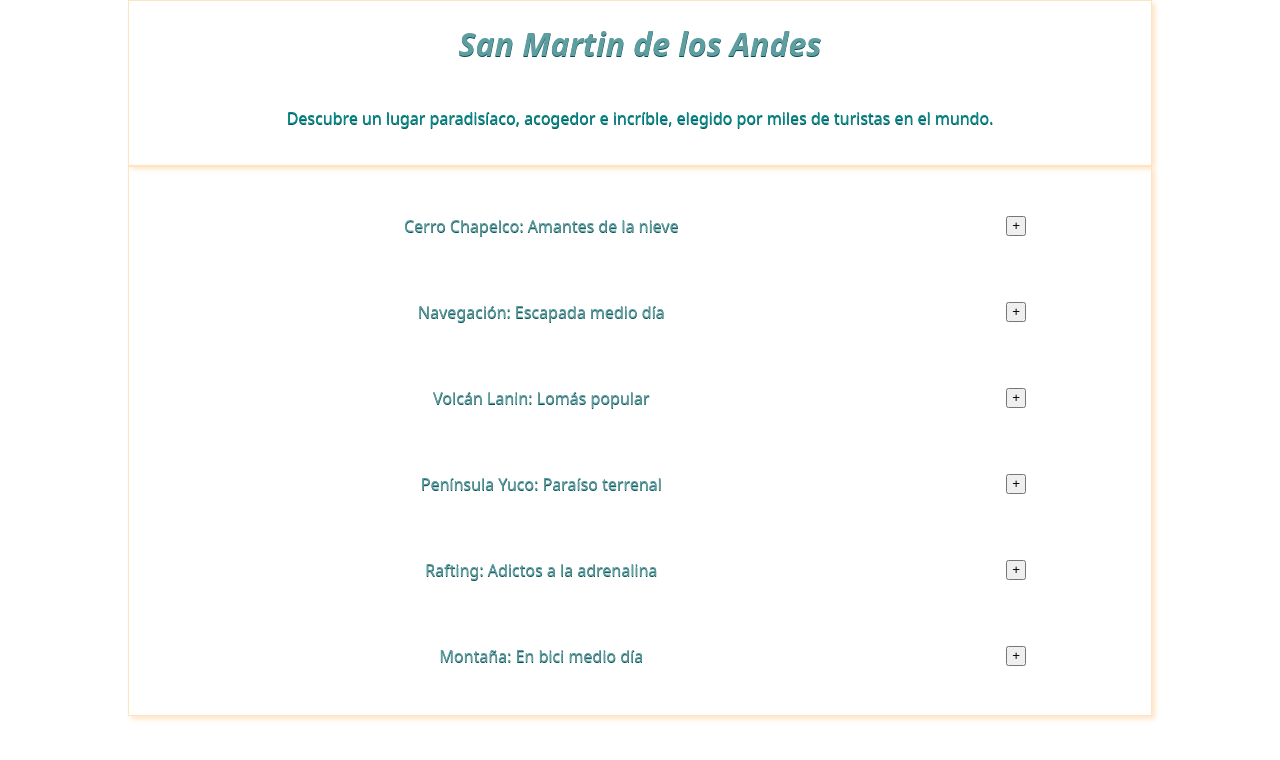
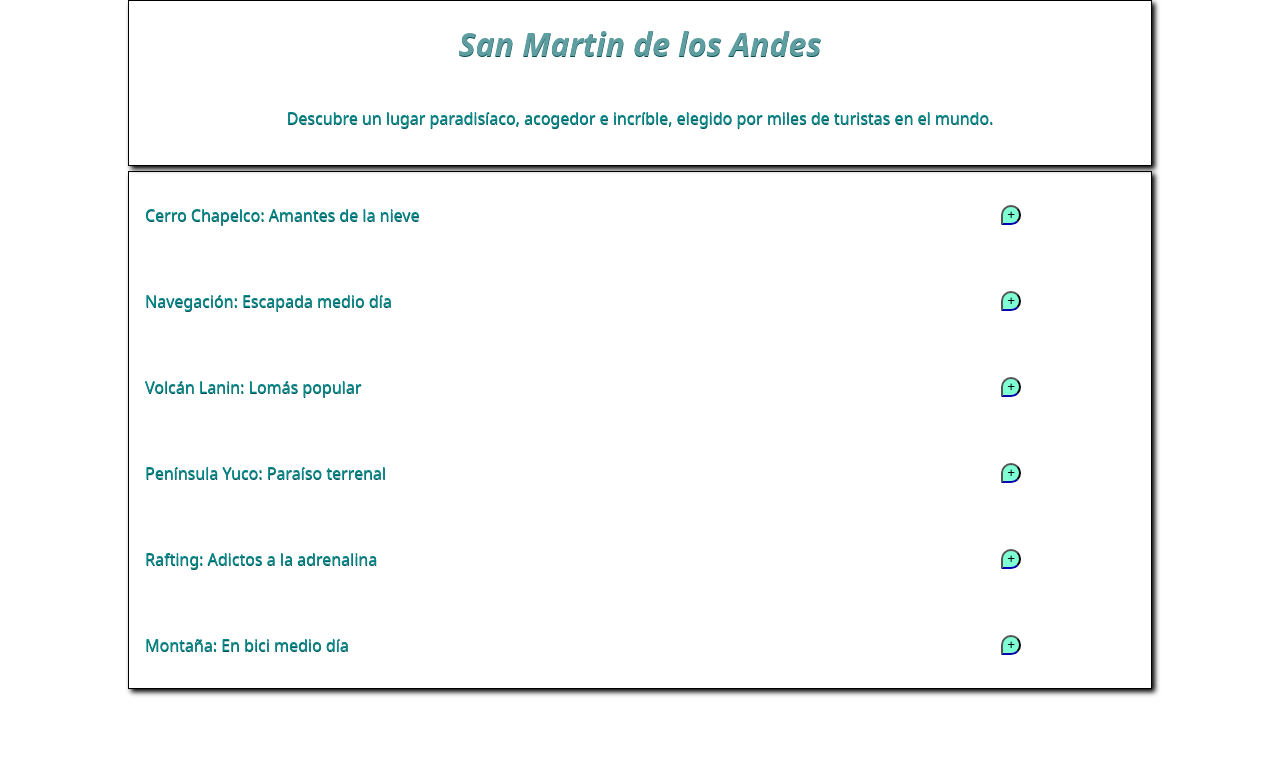
Before and after one commit to skarletswd/ProyectoFinalJavaScriptTP2, a plain HTML site: page index.html in a window 1280 px wide. Drawn offline with Linux system fonts and the light colour scheme; a web font is replaced by a local one.

Commit message:
mas estetico

```diff
--- a/css/style.css
+++ b/css/style.css
@@ -23,8 +23,9 @@ header {
     /* justify-content: stretch; */
     align-items: center;
     border: solid .2px;
-    border-color: bisque;
-    box-shadow: 3px 3px 5px bisque;
+    border-color: black;
+    box-shadow: 3px 3px 5px black;
+    margin-bottom: 5px;
 }
 
 h1 {
@@ -34,19 +35,25 @@ h1 {
     text-shadow: .2px 1px rgb(8, 79, 82);
 }
 
+#pPrincipal {
+    padding: 20px;
+    color: darkcyan;
+    text-align:center;
+}
+
 main {
     grid-area: main;
     display: grid;
-    border: solid .2px bisque;
-    box-shadow: 3px 3px 5px bisque;
+    border: solid .2px;
+    border-color: black;
+    box-shadow: 3px 3px 5px black;
+    margin-bottom: 5px;
 }
 
-
-
-/* ul {
+ul {
     margin: 0;
     padding: 0;
-} */
+}
 
 li {
     padding: 1em;
@@ -55,15 +62,9 @@ li {
     grid-template-columns: 3fr 1fr;
 }
 
-#pPrincipal {
-    padding: 20px;
+p {
+    text-align: left;
     color: darkcyan;
-    text-align:center;
-}
-
-p {
-    text-align: center;
-    color: cadetblue;
     text-shadow: .2px 1px rgb(8, 79, 82);
 }
 
@@ -72,6 +73,11 @@ button {
     height: 20px;
     margin: auto;
     padding: 0;
+    border-radius: 10px;
+    background-color: aquamarine;
+    border-bottom-color: blue;
+    border-bottom-left-radius: 1px;
+
 }
 
 /* h4 {
@@ -88,14 +94,14 @@ button {
     margin: 10px;
 } */
 
-a {
+/* a {
     display: inline;
-    /* padding: 1px; */
+    padding: 1px;
     text-align: center;
     text-decoration: none;
     color: darkcyan;
     text-shadow: .2px 1px rgb(8, 79, 82);
-}
+} */
 
 /* #aPrincipal{
     display: inline;
```
